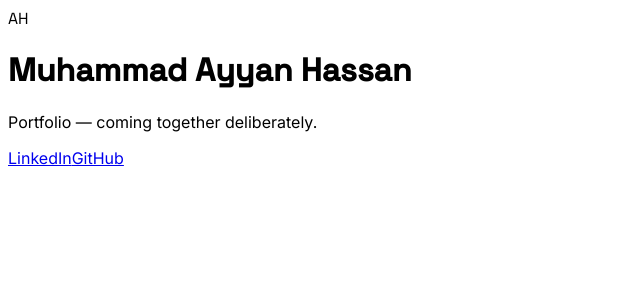
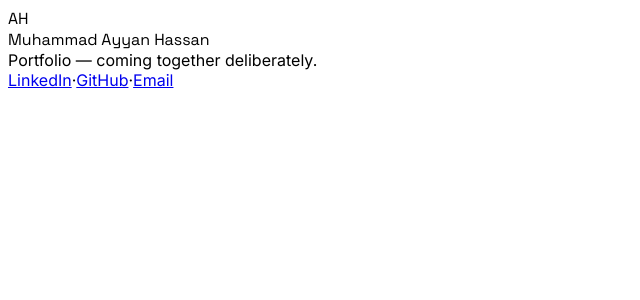
Before and after one commit to MuhammadAyyanHassan/Ayyan_Hassan_portfolio, a Next.js app: page / in a window 1280 px wide. Shown: the top 300 px of the page, without its empty margins (0-640 px from the left). Built offline with nearby package versions, Linux system fonts and the light colour scheme.

Commit message:
Update page.tsx

```diff
--- a/app/page.tsx
+++ b/app/page.tsx
@@ -12,45 +12,52 @@ const inter = Inter({
 
 export default function Home() {
   return (
-    <main
-      className={`${inter.className} min-h-screen bg-[#F7F5F2] text-[#171717] flex flex-col items-center justify-center p-6`}
-    >
-      <div className="max-w-md w-full border-l-2 border-[#6B1F2A] pl-6 space-y-3">
-        <div
-          className={`${spaceGrotesk.className} text-5xl font-medium tracking-tight text-[#171717] leading-none`}
-        >
+    <main className="min-h-screen bg-[#F7F5F2] flex flex-col items-center justify-center">
+      <div className="border-l-[2px] border-[#6B1F2A] pl-5">
+
+        {/* Monogram */}
+        <div className={`${spaceGrotesk.className} text-[48px] font-medium text-[#171717] leading-none tracking-tight`}>
           AH
         </div>
-        <div>
-          <h1
-            className={`${spaceGrotesk.className} text-xl font-medium text-[#171717] tracking-tight`}
-          >
-            Muhammad Ayyan Hassan
-          </h1>
-          <p className="text-xs text-[#555555] mt-1">
-            Portfolio — coming together deliberately.
-          </p>
+
+        {/* Name */}
+        <div className={`${spaceGrotesk.className} text-[16px] font-medium text-[#171717] tracking-[0.01em] mt-[10px]`}>
+          Muhammad Ayyan Hassan
+        </div>
+
+        {/* Subtitle */}
+        <div className={`${inter.className} text-[13px] text-[#888888] mt-1`}>
+          Portfolio — coming together deliberately.
         </div>
 
         {/* Required Links */}
-        <div className="pt-2 flex gap-4 text-xs font-medium">
+        <div className={`${inter.className} flex items-center gap-3 mt-4 text-[12px] text-[#555555]`}>
           <a
             href="https://www.linkedin.com/in/muhammad-ayyan-hassan/"
             target="_blank"
             rel="noopener noreferrer"
-            className="hover:text-[#6B1F2A] underline underline-offset-4 transition-colors"
+            className="hover:text-[#6B1F2A] transition-colors"
           >
             LinkedIn
           </a>
+          <span className="text-[#dedad4]">&middot;</span>
           <a
             href="https://github.com/MuhammadAyyanHassan"
             target="_blank"
             rel="noopener noreferrer"
-            className="hover:text-[#6B1F2A] underline underline-offset-4 transition-colors"
+            className="hover:text-[#6B1F2A] transition-colors"
           >
             GitHub
           </a>
+          <span className="text-[#dedad4]">&middot;</span>
+          <a
+            href="mailto:hassan.ayyan.muhammad@gmail.com"
+            className="hover:text-[#6B1F2A] transition-colors"
+          >
+            Email
+          </a>
         </div>
+
       </div>
     </main>
   );
```
